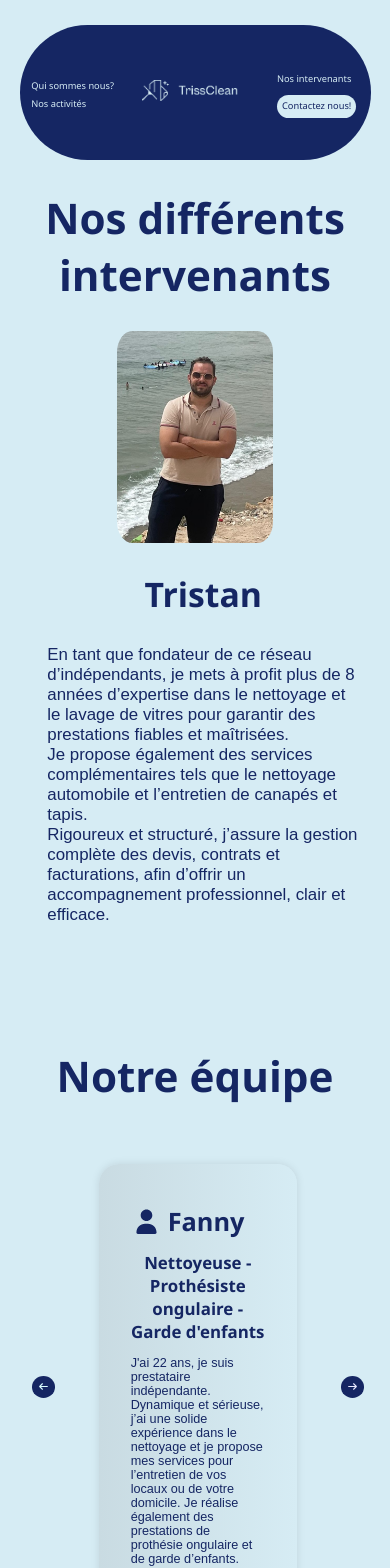
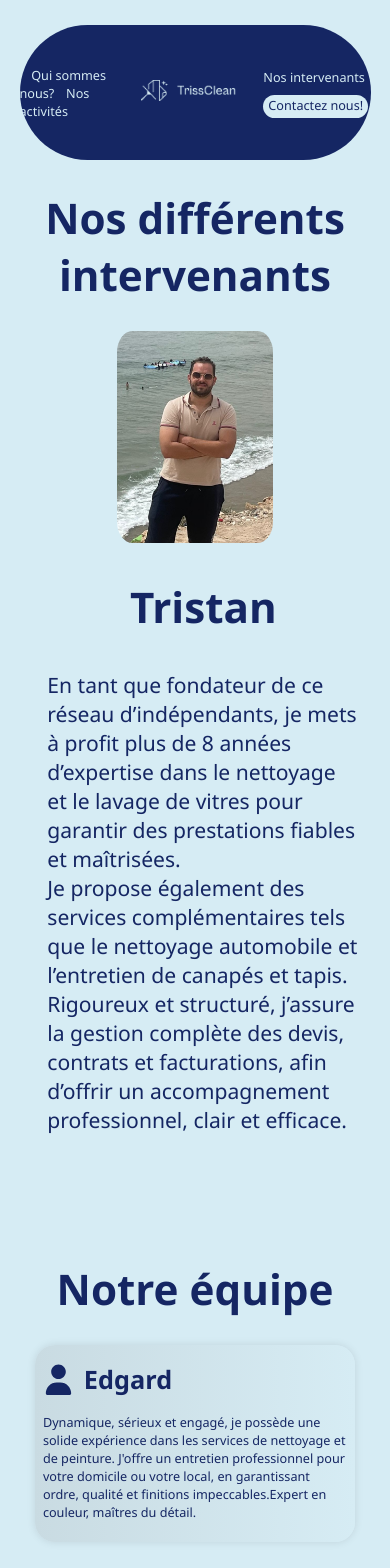
Before and after one commit to jordan-thirion/trissclean, an Angular app: page /worker in a window 390 px wide. Shown: the top 1568 px of the page. Built offline with nearby package versions, Linux system fonts and the light colour scheme.

Commit message:
last push

```diff
--- a/src/app/header/header.component.css
+++ b/src/app/header/header.component.css
@@ -36,8 +36,8 @@
 @media screen and (max-width: 1500px) {
     .header {
         img {
-            margin-left: 10vw;
-            margin-right: 10vw;
+            margin-left: 8vw;
+            margin-right: 8vw;
         }
 
         a {
@@ -55,8 +55,8 @@
 @media screen and (max-width: 1200px) {
     .header {
         img {
-            margin-left: 7vw;
-            margin-right: 6vw;
+            margin-left: 5vw;
+            margin-right: 5vw;
         }
 
         a {
@@ -71,12 +71,12 @@
     }
 }
 
-@media screen and (max-width: 992px) {
+@media screen and (max-width: 900px) {
     .header {
         img {
             height: 5vh;
-            margin-left: 7vw;
-            margin-right: 7vw;
+            margin-left: 4vw;
+            margin-right: 4vw;
         }
 
         a {
@@ -115,10 +115,12 @@
     .header {
         img {
             height: 2.5vh;
+            margin-left: 3vw;
+            margin-right: 4vw;
         }
 
         a {
-            font-size: 1.1vh;
+            font-size: 1.5vh;
         }
 
         .buttonContact {
--- a/src/app/worker/worker.component.css
+++ b/src/app/worker/worker.component.css
@@ -8,7 +8,7 @@
         margin-top: 20vh;
         color: #152663;
         font-family: 'Segoe UI', Tahoma, Geneva, Verdana, sans-serif;
-        font-size: 5vh;
+        font-size: 7vh;
     }
 
     .responsable-card{
@@ -28,13 +28,13 @@
             width: 50vw;
 
             h2{
-                font-size: 4vh;
+                font-size: 5vh;
                 font-family: 'Segoe UI', Tahoma, Geneva, Verdana, sans-serif;
             }
 
             p{
-                font-size: 2vh;
-                font-family: 'Arial', sans-serif;
+                font-size: 2.5vh;
+                font-family: 'Segoe UI', Tahoma, Geneva, Verdana, sans-serif;
                 text-align: left;
             }
         }
@@ -52,7 +52,7 @@
         margin-top: 10vh;
         color: #152663;
         font-family: 'Segoe UI', Tahoma, Geneva, Verdana, sans-serif;
-        font-size: 5vh;
+        font-size: 7vh;
     }
 
     .worker-caroussel{
@@ -61,8 +61,6 @@
         align-items: center;
         display: flex;
         justify-content: center;
-        gap: 2rem;
-        padding: 2rem;
         margin: auto;
         margin-bottom: 10vh;
 
@@ -70,7 +68,7 @@
             border-radius: 20px;
             margin-left: 3vw;
             margin-right: 3vw;
-            padding: 2rem;
+            padding: 1vh 1vw;
             width: 100%;
             max-width: 30vw;
             box-shadow: 0 0px 8px rgba(0, 0, 0, 0.1);
@@ -94,7 +92,7 @@
             }
 
             .worker-nom{
-                font-size: 3vh;
+                font-size: 5vh;
                 color: #152663;
                 font-family: 'Segoe UI', Tahoma, Geneva, Verdana, sans-serif;
                 margin: 1vh 0 0.5vh 1.5vw;
@@ -106,32 +104,99 @@
                 margin-top: 1vh;
             }
 
-            .worker-titre{
-                font-size: 4vh;
+            .worker-texte{
+                font-size: 2.5vh;
+                padding: 0 1vw;
                 color: #152663;
                 font-family: 'Segoe UI', Tahoma, Geneva, Verdana, sans-serif;
-                margin: 0 0 1vh 0;
-                text-align: center;
-            }
-
-            .worker-texte{
-                font-size: 2vh;
-                color: #152663;
-                font-family: 'Arial', sans-serif;
             }
         }
 
         button {
             background-color: #152663;
             color: #D6ECF4;
-            width: 2vw;
-            height: 2vw;
+            width: 3vw;
+            height: 3vw;
             border-radius: 50%;
             border: none;
             cursor: pointer;
 
             :hover {
                 transform: matrix(1.1, 0, 0, 1.1, 0, 0);
+            }
+        }
+    }
+}
+
+@media screen and (max-width: 1500px) {
+    .responsable{
+        .responsable-card{
+            padding: 0 15vw;
+
+            img{
+                width: 18vw;
+                height: max-content;
+            }
+        }
+
+        .texte{
+            width: 60vw;
+        }
+    }
+
+    .worker {
+        .worker-caroussel{
+            width: 70vw;
+
+            .card{
+                max-width: 40vw;
+
+                .worker-image{
+                    width: 6vw;
+                }
+
+                .worker-nom{
+                    font-size: 5vh;
+                }
+
+                .worker-titre{
+                    font-size: 4vh;
+                }
+
+                .worker-texte{
+                    font-size: 2.5vh;
+                }
+            }
+
+            button {
+                width: 4vw;
+                height: 4vw;
+            }
+        }
+    }
+}
+
+@media screen and (max-width: 1200px) {
+    .responsable{
+        .responsable-card{
+            padding: 0 12vw;
+        }
+
+        img{
+            margin-top: 16vh;
+        }
+
+        .texte{
+            width: 70vw;
+        }
+    }
+
+    .worker {
+        .worker-caroussel{
+            width: 75vw;
+
+            .card{
+                max-width: 50vw;
             }
         }
     }
@@ -236,3 +301,34 @@
         }
     }
 }
+
+@media screen and (max-width: 500px) {
+    .responsable{
+        h1{
+            font-size: 5vh;
+        }
+    }
+
+    .worker {
+        h1{
+            font-size: 5vh;
+        }
+
+        .worker-caroussel{
+
+            .card{
+                max-width: 80vw;
+                margin: auto;
+                margin-bottom: 5vh;
+
+                .worker-image{
+                    width: 10vw;
+                }
+            }
+
+            button {
+                display: none;
+            }
+        }
+    }
+}
--- a/src/app/worker/worker.component.html
+++ b/src/app/worker/worker.component.html
@@ -23,7 +23,6 @@
                 <h4 class="worker-nom">{{worker[currentIndex].nom}}</h4>
             </div>
             <div class="profile-content">
-                <h3 class="worker-titre">{{worker[currentIndex].titre}}</h3>
                 <p class="worker-texte">{{worker[currentIndex].text}}</p>
             </div>
         </div>
--- a/src/app/worker/worker.component.ts
+++ b/src/app/worker/worker.component.ts
@@ -19,9 +19,12 @@ export class WorkerComponent implements OnInit, OnDestroy {
   worker = [
     {
       nom: 'Fanny',
-      titre: 'Nettoyeuse - Prothésiste ongulaire - Garde d\'enfants',
       text: "J\'ai 22 ans, je suis prestataire indépendante. Dynamique et sérieuse, j’ai une solide expérience dans le nettoyage et je propose mes services pour l’entretien de vos locaux ou de votre domicile. Je réalise également des prestations de prothésie ongulaire et de garde d’enfants."
     },
+    {
+      nom: 'Edgard',
+      text: "Dynamique, sérieux et engagé, je possède une solide expérience dans les services de nettoyage et de peinture. J'offre un entretien professionnel pour votre domicile ou votre local, en garantissant ordre, qualité et finitions impeccables.Expert en couleur, maîtres du détail."
+    }
   ];
 
   currentIndex = 0;
```
